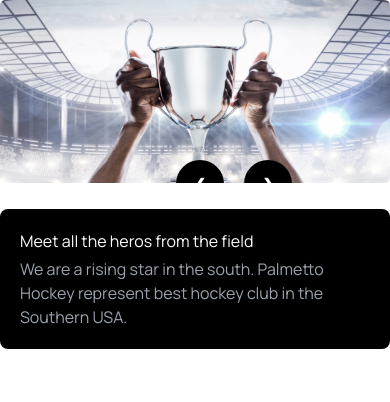
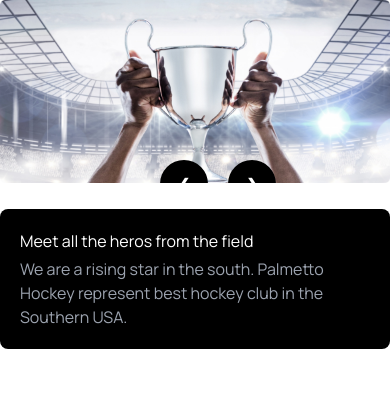
Before and after one commit to hoquez/ph-hockey, a plain HTML site: page index.html in a window 390 px wide. Shown: the top 402 px of the page. Drawn offline with nearby package versions, Linux system fonts and the light colour scheme.

Commit message:
position fixed

```diff
--- a/index.html
+++ b/index.html
@@ -48,7 +48,7 @@
           <div id="slide1" class="carousel-item relative w-full">
             <img src="./images/1.png" class="w-full" />
             <div
-              class="absolute flex justify-around transform lg:translate-y-96 left-44 lg:left-5 top-40 lg:top-64 w-auto"
+              class="absolute flex justify-around transform lg:translate-y-96 left-40 lg:left-5 top-40 lg:top-64 w-auto"
             >
               <a
                 href="#slide2"
```
